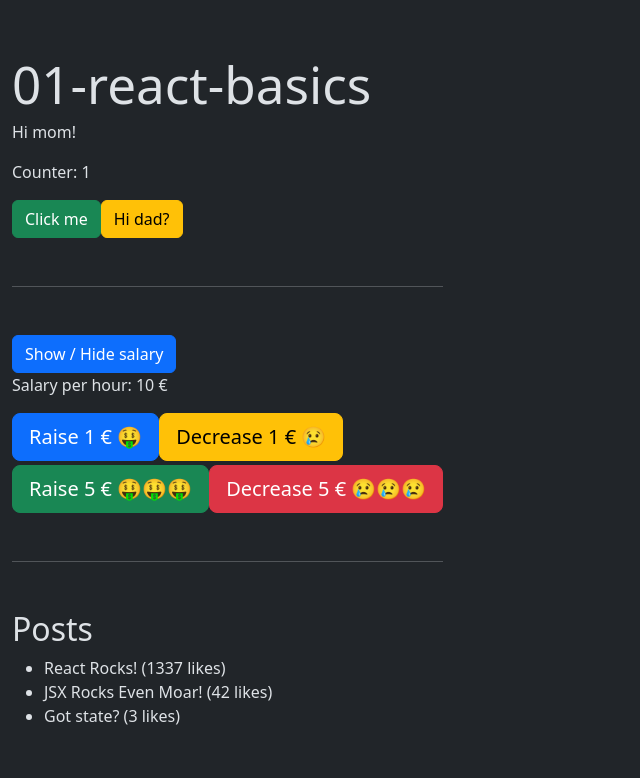
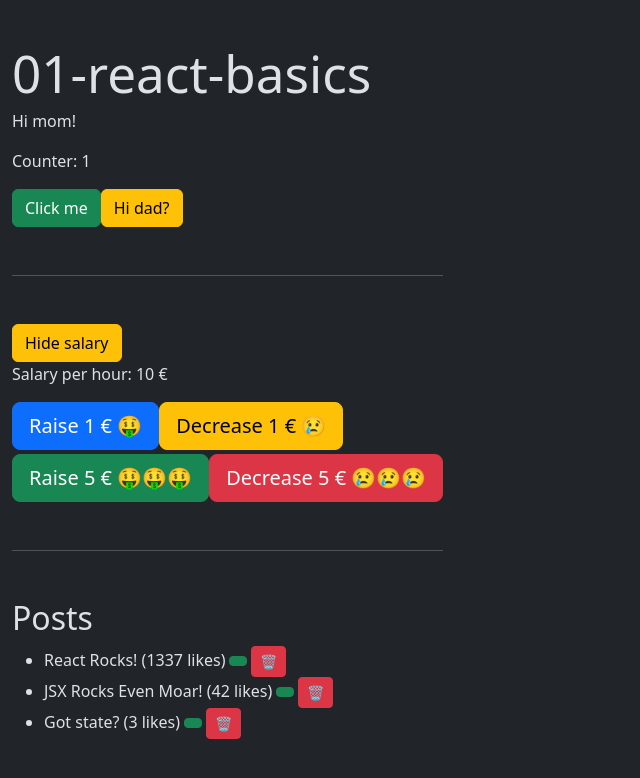
Before and after one commit to MohammadMzien2/Javascript-f-rdjupning, a React (Vite) app in the folder 01-react-basics/: page / in a window 1280 px wide. Shown: the top 778 px of the page, without its empty margins (0-640 px from the left). Built offline with nearby package versions, Linux system fonts and the light colour scheme; the HTML template or start-up script is replaced by a standard one.

Commit message:
Delete a post

```diff
--- a/01-react-basics/src/App.tsx
+++ b/01-react-basics/src/App.tsx
@@ -40,6 +40,15 @@ function App() {
 		setSalary(salary + amount);
 	}
 
+	const handleAddLike = (post: Post) => {
+		post.likes++;
+		setPosts([...posts]);
+	}
+
+	const handleDeletePost = (postToDelete: Post) => {
+		setPosts( posts.filter(post => post !== postToDelete))
+	}
+
 	return (
 		<div className="container">
 			<h1>01-react-basics</h1>
@@ -53,7 +62,10 @@ function App() {
 
 			<hr />
 
-			<button onClick={() => setShowSalary(!showSalary)} className="btn btn-primary">Show / Hide salary</button>
+			<button onClick={() => setShowSalary(!showSalary)} className={showSalary ? "btn btn-warning" :
+				"btn btn-info"
+			}>
+				{!showSalary ? "Show salary" : "Hide salary"}</button>
 
 
 			{showSalary && (
@@ -88,7 +100,7 @@ function App() {
 					</div>
 
 					<hr />
-					</>
+				</>
 
 			)}
 
@@ -96,7 +108,19 @@ function App() {
 
 			<ul>
 				{posts.map(post =>
-					<li key={post.id}>{post.title} ({post.likes} likes)</li>
+					<li key={post.id}>{post.title} ({post.likes} likes)
+						<button
+							className="btn btn-success btn-sm ms-1"
+							onClick={() => handleAddLike(post)}
+						>
+						</button>
+						<button
+							className="btn btn-danger btn-sm ms-1"
+							onClick={() => handleDeletePost(post)}
+						>🗑️</button>
+
+					</li>
+
 				)}
 			</ul>
 		</div>
```
